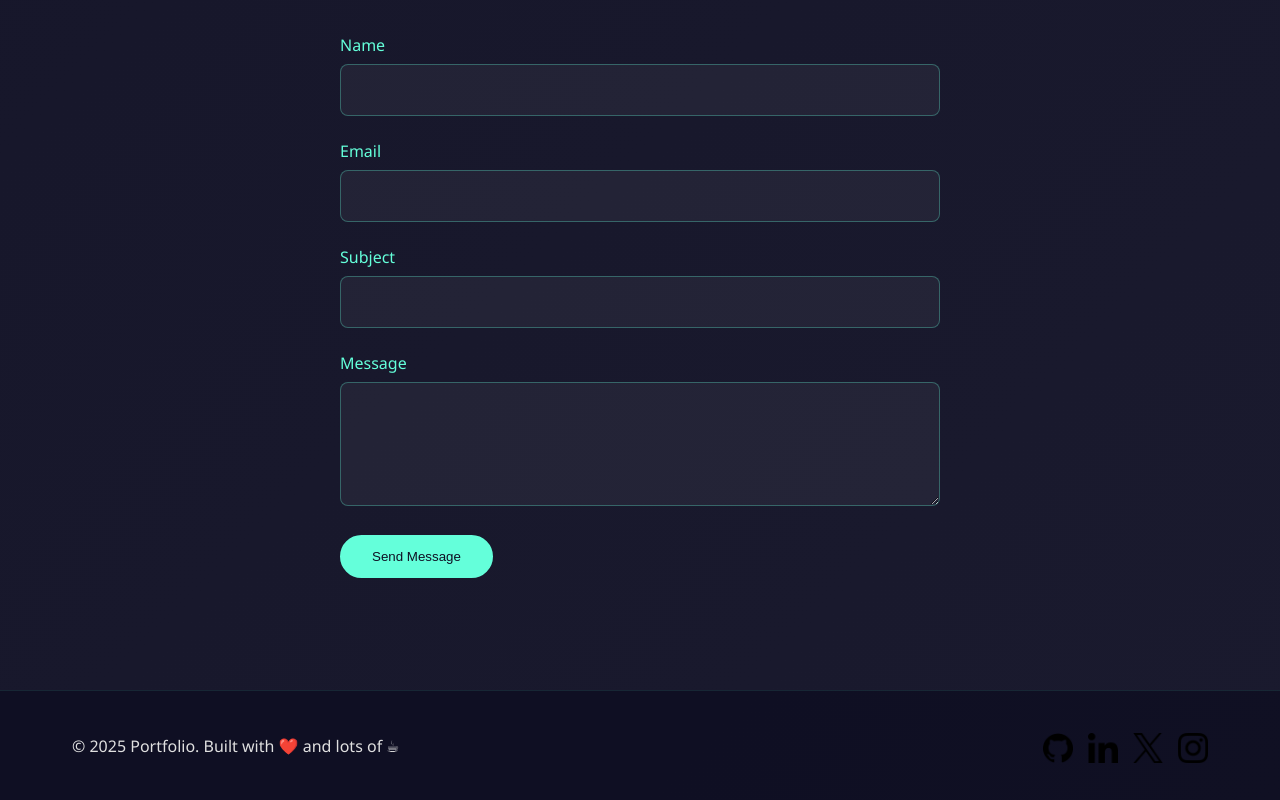
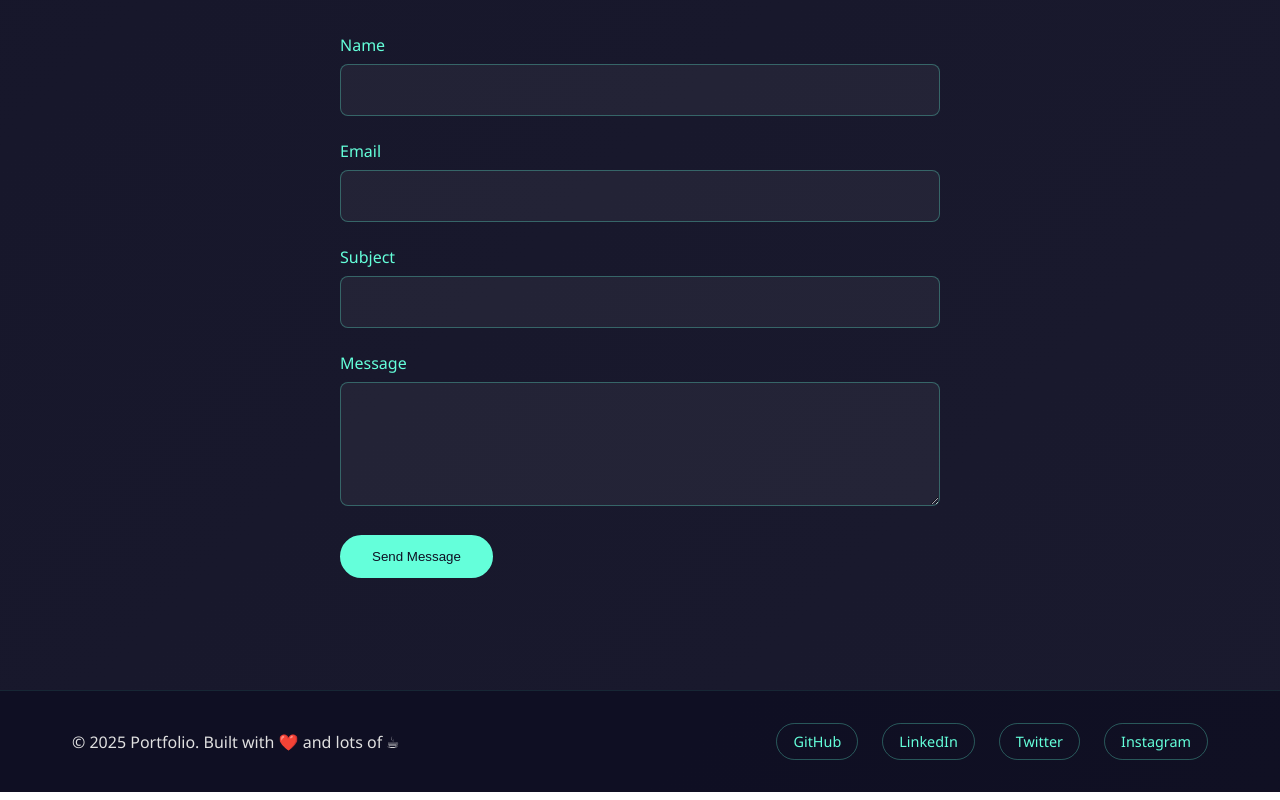
Before and after one commit to 070shri/shriraj-arote, a website: page index.html in a window 1280 px wide. Shown: the part 4960-5760 px from the top of the page. Drawn offline with Linux system fonts and the light colour scheme; a small style sheet from the web is missing.

Commit message:
Add files via upload

```diff
--- a/index.css
+++ b/index.css
@@ -530,20 +530,3 @@
     background-color: #52e0c4;
     transform: scale(1.05);
 }
-
-.social-links {
-    display: flex;
-    gap: 15px;
-    justify-content: center;
-    margin-top: 10px;
-}
-
-.social-icon {
-    width: 30px;
-    height: 30px;
-    transition: transform 0.3s ease;
-}
-
-.social-icon:hover {
-    transform: scale(1.2);
-}
--- a/index.html
+++ b/index.html
@@ -286,15 +286,14 @@
                 <p>&copy; 2025 Portfolio. Built with ❤️ and lots of ☕</p>
             </div>
             <div class="social-links">
-            <a href="https://github.com/070shri"><img src="github.png" alt="GitHub" class="social-icon"></a>
-            <a href="https://www.linkedin.com/in/shriraj-ashok-arote22/"><img src="linkedin.png" alt="LinkedIn" class="social-icon"></a>
-            <a href="https://x.com/imshriar07"><img src="twitter (1).png" alt="Twitter" class="social-icon"></a>
-            <a href="www.instagram.com"><img src="instagram.png" alt="Instagram" class="social-icon"></a>
+                <a href="" class="social-link">GitHub</a>
+                <a href="#" class="social-link">LinkedIn</a>
+                <a href="#" class="social-link">Twitter</a>
+                <a href="#" class="social-link">Instagram</a>
             </div>
         </div>
     </footer>
 
-
     <script src="index.js"></script>
 </body>
 </html>
```
Lines whose indentation alone changed are shown as unchanged.
